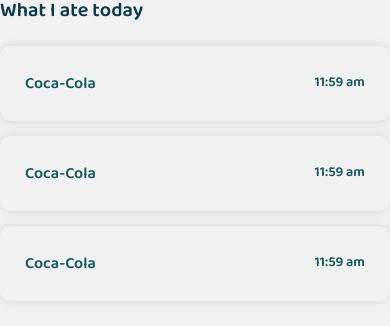
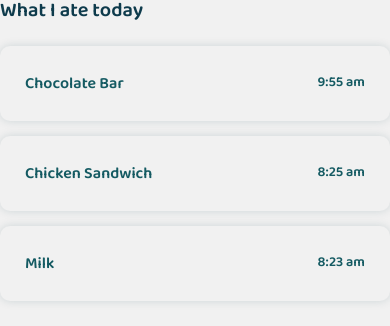
Before and after one commit to dan-the-man639/Ingredify, a React Native app: screen /HomeScreen in a window 390 px wide. Shown: the part 263-589 px from the top of the page. Built offline with nearby package versions, Linux system fonts and the light colour scheme; no server answers.

Commit message:
minor changes, home screen, background gradient, splash

```diff
--- a/screens/HomeScreen.jsx
+++ b/screens/HomeScreen.jsx
@@ -11,6 +11,7 @@
 import GradientVertical from '../assets/GradientVertical.png'
 import axios from 'axios';
 const baseUrl = 'http://127.0.0.1:3001/api/endpoint';
+
 
 export default function HomeScreen({ navigation }) {
   const [factTitle, setFactTitle] = useState('');
@@ -60,16 +61,16 @@
           <Text style={styles.title}>What I ate today</Text>
           <View style={styles.foodBox}>
             <View style={styles.foodItem}>
-              <Text style={styles.foodName}>Coca-Cola</Text>
-              <Text style={styles.time}>11:59 am</Text>
+              <Text style={styles.foodName}>Chocolate Bar</Text>
+              <Text style={styles.time}>9:55 am</Text>
             </View>
             <View style={styles.foodItem}>
-              <Text style={styles.foodName}>Coca-Cola</Text>
-              <Text style={styles.time}>11:59 am</Text>
+              <Text style={styles.foodName}>Chicken Sandwich</Text>
+              <Text style={styles.time}>8:25 am</Text>
             </View>
             <View style={styles.foodItem}>
-              <Text style={styles.foodName}>Coca-Cola</Text>
-              <Text style={styles.time}>11:59 am</Text>
+              <Text style={styles.foodName}>Milk</Text>
+              <Text style={styles.time}>8:23 am</Text>
             </View>
           </View>
         </View>
```
Also changed, not shown: screens/LandingScreen.jsx (+5 -4 lines), screens/SetupScreen.jsx (+5 -4 lines), assets/splash.png.
